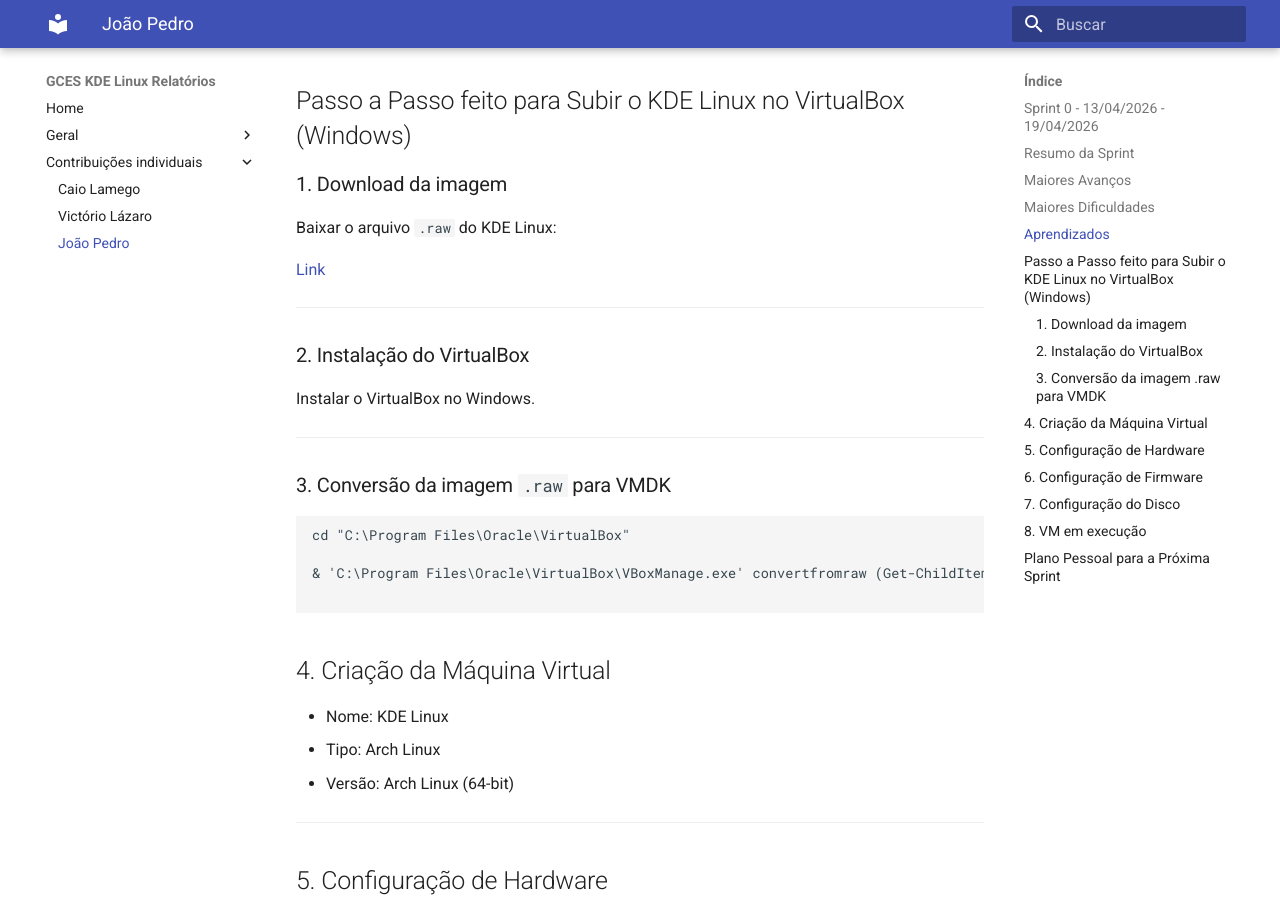
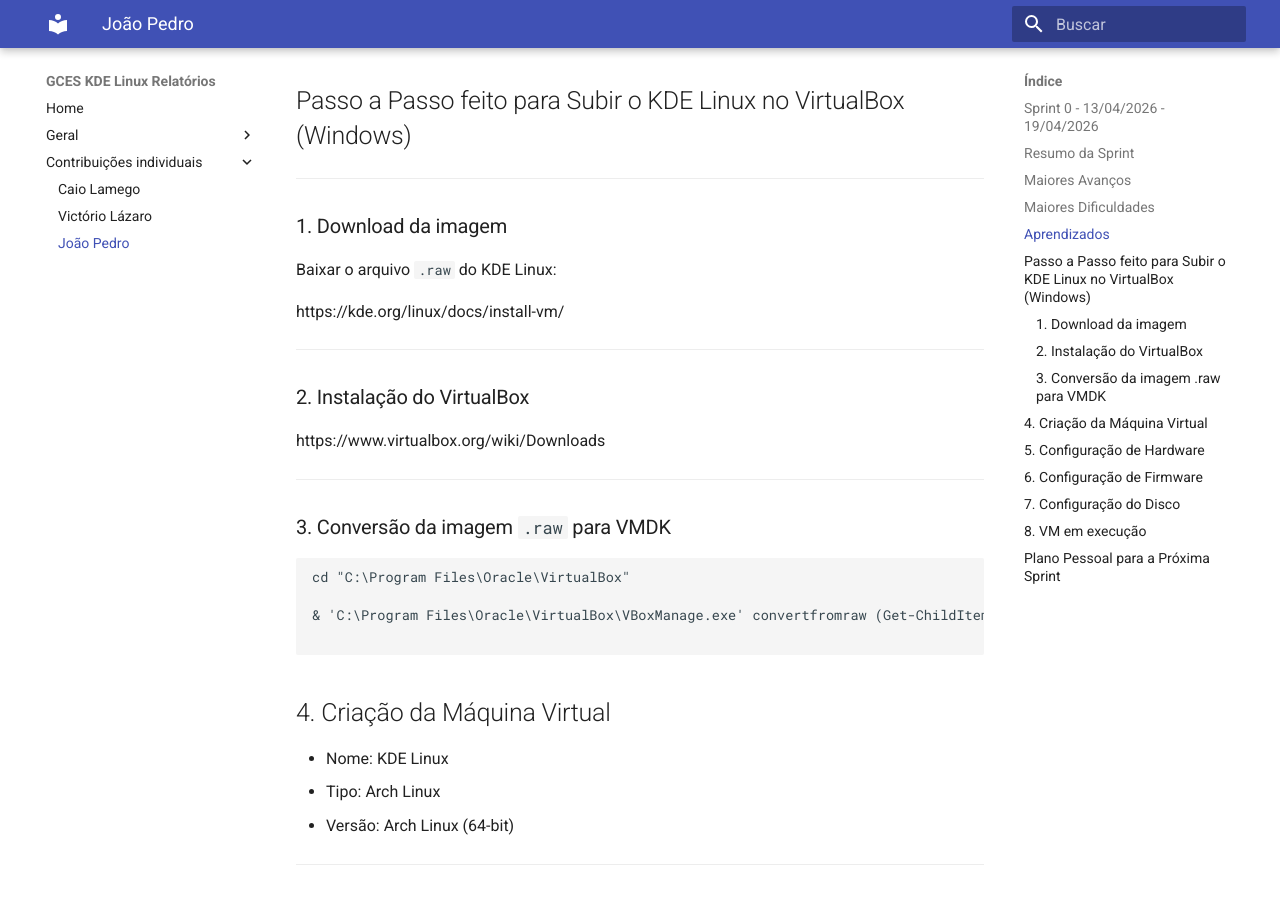
Before and after one commit to caiolamego/GCES-KDELinux-relatorios, an MkDocs documentation site: the page built from docs/contribuicoes_individuais/joaopedro/diarioDeBordo.md, in a window 1280 px wide and 900 px high, scrolled down 1578 px. Built offline with MkDocs 1.6.1 and Material for MkDocs 9.7.7, drawn with Linux system fonts in a browser that asks for light colours.

Commit message:
fix: corrigindo links

```diff
--- a/docs/contribuicoes_individuais/joaopedro/diarioDeBordo.md
+++ b/docs/contribuicoes_individuais/joaopedro/diarioDeBordo.md
@@ -47,18 +47,20 @@
 
 ## Passo a Passo feito para Subir o KDE Linux no VirtualBox (Windows)
 
+---
+
 ### 1. Download da imagem
 
 Baixar o arquivo `.raw` do KDE Linux:
 
- [Link](https://kde.org/linux/docs/install-vm/)
+https://kde.org/linux/docs/install-vm/
 
 
 ---
 
 ### 2. Instalação do VirtualBox
 
-Instalar o VirtualBox no Windows.
+https://www.virtualbox.org/wiki/Downloads
 
 ---
 
```
